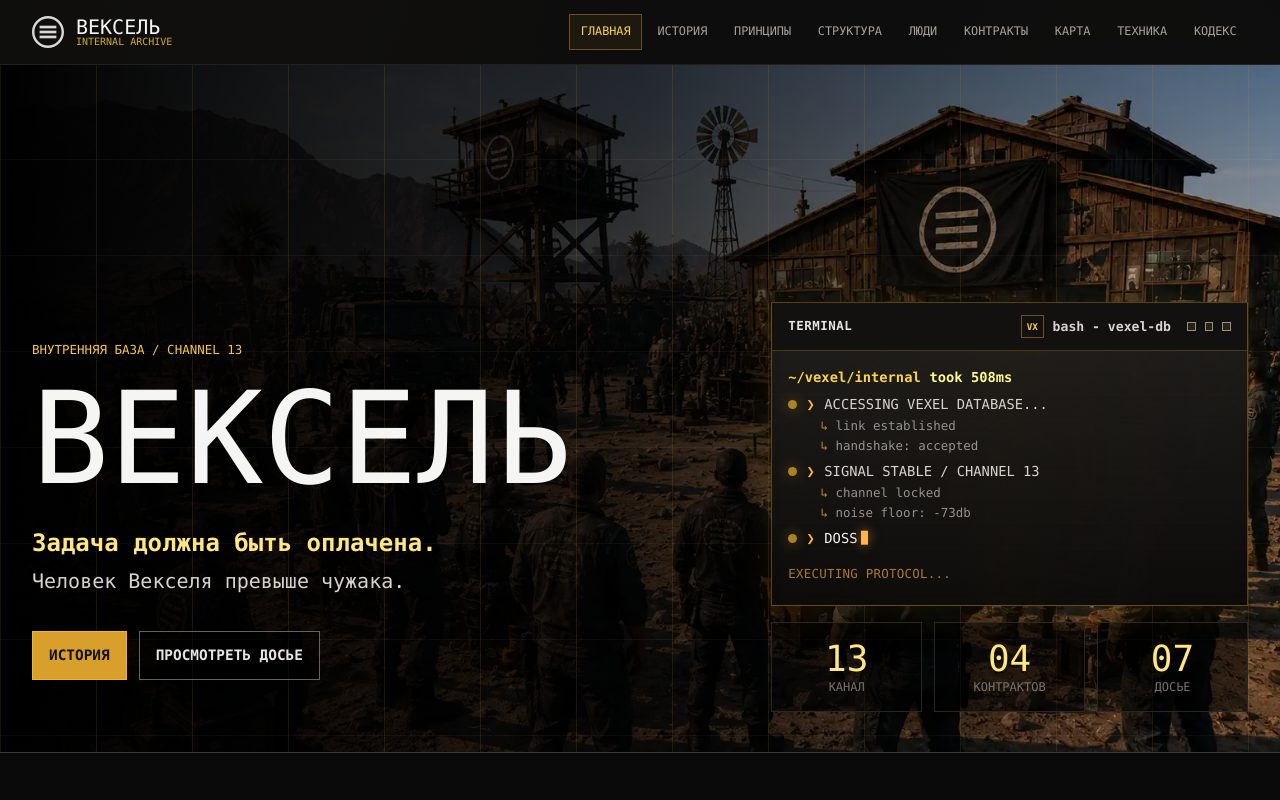
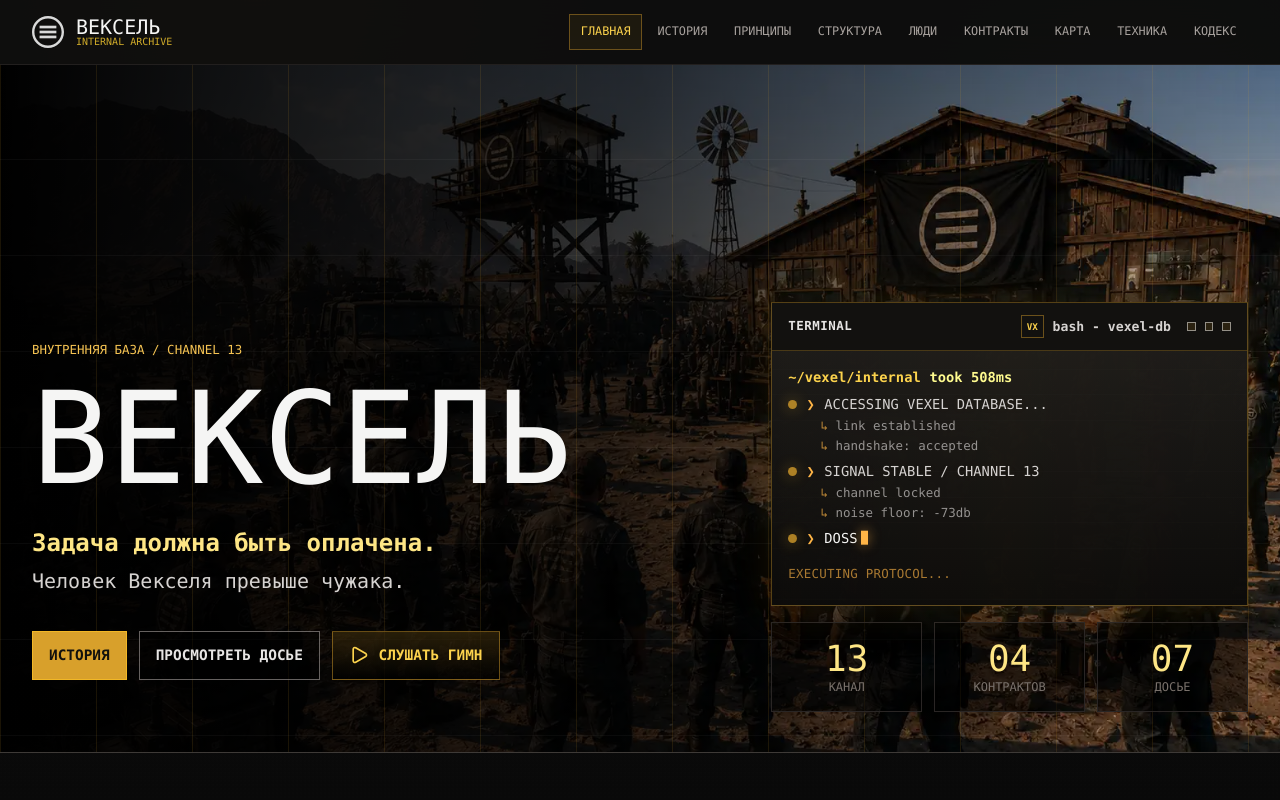
Before and after one commit to Liemacs/Vexel, a React (Vite) app: page / in a window 1280 px wide. Shown: the top 800 px of the page. Built offline with nearby package versions, Linux system fonts and the light colour scheme; a web font is replaced by a local one.

Commit message:
Add AnthemButton component to App for audio playback; update styles for anthem action button

```diff
--- a/src/App.jsx
+++ b/src/App.jsx
@@ -1,8 +1,10 @@
-import { useEffect, useState } from 'react'
+import { useEffect, useRef, useState } from 'react'
 import {
   ArrowRight,
   FileSearch,
   MessageSquareWarning,
+  Pause,
+  Play,
   Shield,
 } from 'lucide-react'
 import { CharacterCard, ContractCard, VehicleGroup } from './components/Cards'
@@ -14,6 +16,7 @@ import { cardWear } from './utils/cardWear'
 import {
   codeRules,
   contracts,
+  anthemAudio,
   leadershipCards,
   mapPoints,
   members,
@@ -123,6 +126,48 @@ function Page({ page }) {
   }
 }
 
+function AnthemButton() {
+  const audioRef = useRef(null)
+  const [isPlaying, setIsPlaying] = useState(false)
+
+  function toggleAnthem() {
+    const audio = audioRef.current
+    if (!audio) return
+
+    if (isPlaying) {
+      audio.pause()
+      setIsPlaying(false)
+      return
+    }
+
+    audio.play()
+      .then(() => setIsPlaying(true))
+      .catch(() => setIsPlaying(false))
+  }
+
+  return (
+    <>
+      <button
+        type="button"
+        className={`anthem-action ${isPlaying ? 'anthem-action-active' : ''}`}
+        onClick={toggleAnthem}
+        aria-label={isPlaying ? 'Остановить гимн' : 'Включить гимн'}
+      >
+        {isPlaying ? <Pause className="h-5 w-5" /> : <Play className="h-5 w-5" />}
+        {isPlaying ? 'Остановить гимн' : 'Слушать гимн'}
+      </button>
+      <audio
+        ref={audioRef}
+        src={anthemAudio}
+        preload="metadata"
+        onEnded={() => setIsPlaying(false)}
+        onPause={() => setIsPlaying(false)}
+        onPlay={() => setIsPlaying(true)}
+      />
+    </>
+  )
+}
+
 function HomePage() {
   return (
     <>
@@ -151,6 +196,7 @@ function HomePage() {
               <a href="/people" className="secondary-action">
                 Просмотреть досье
               </a>
+              <AnthemButton />
             </div>
           </div>
 
--- a/src/data/assets.js
+++ b/src/data/assets.js
@@ -1,3 +1,5 @@
 export const placeholderImage = '/images/bg.webp'
 
 export const placeholderAvatarImage = '/images/members/unknown.webp'
+
+export const anthemAudio = '/Олений Пениc Талисман (2).mp3'
--- a/src/index.css
+++ b/src/index.css
@@ -526,7 +526,8 @@ a {
 }
 
 .primary-action,
-.secondary-action {
+.secondary-action,
+.anthem-action {
   align-items: center;
   border: 1px solid;
   display: inline-flex;
@@ -537,6 +538,23 @@ a {
   font-size: 0.9rem;
   font-weight: 800;
   transition: transform 180ms ease, border-color 180ms ease, background-color 180ms ease, color 180ms ease;
+}
+
+.anthem-action {
+  border-color: rgba(216, 160, 43, 0.48);
+  background:
+    linear-gradient(180deg, rgba(216, 160, 43, 0.18), rgba(0, 0, 0, 0.58)),
+    rgba(0, 0, 0, 0.55);
+  color: #fcd34d;
+  cursor: pointer;
+}
+
+.anthem-action-active {
+  border-color: rgba(255, 181, 71, 0.82);
+  background:
+    linear-gradient(180deg, rgba(255, 181, 71, 0.26), rgba(0, 0, 0, 0.62)),
+    rgba(0, 0, 0, 0.72);
+  box-shadow: 0 0 24px rgba(216, 160, 43, 0.16);
 }
 
 .primary-action {
@@ -552,7 +570,8 @@ a {
 }
 
 .primary-action:hover,
-.secondary-action:hover {
+.secondary-action:hover,
+.anthem-action:hover {
   transform: translateY(-1px);
 }
 
@@ -563,6 +582,11 @@ a {
 .secondary-action:hover {
   border-color: rgba(251, 191, 36, 0.65);
   color: #fde68a;
+}
+
+.anthem-action:hover {
+  border-color: rgba(255, 181, 71, 0.78);
+  color: #fff7ed;
 }
 
 .terminal-panel {
```
Also changed, not shown: 1 other file (tests, documents, lock files or other folders).
